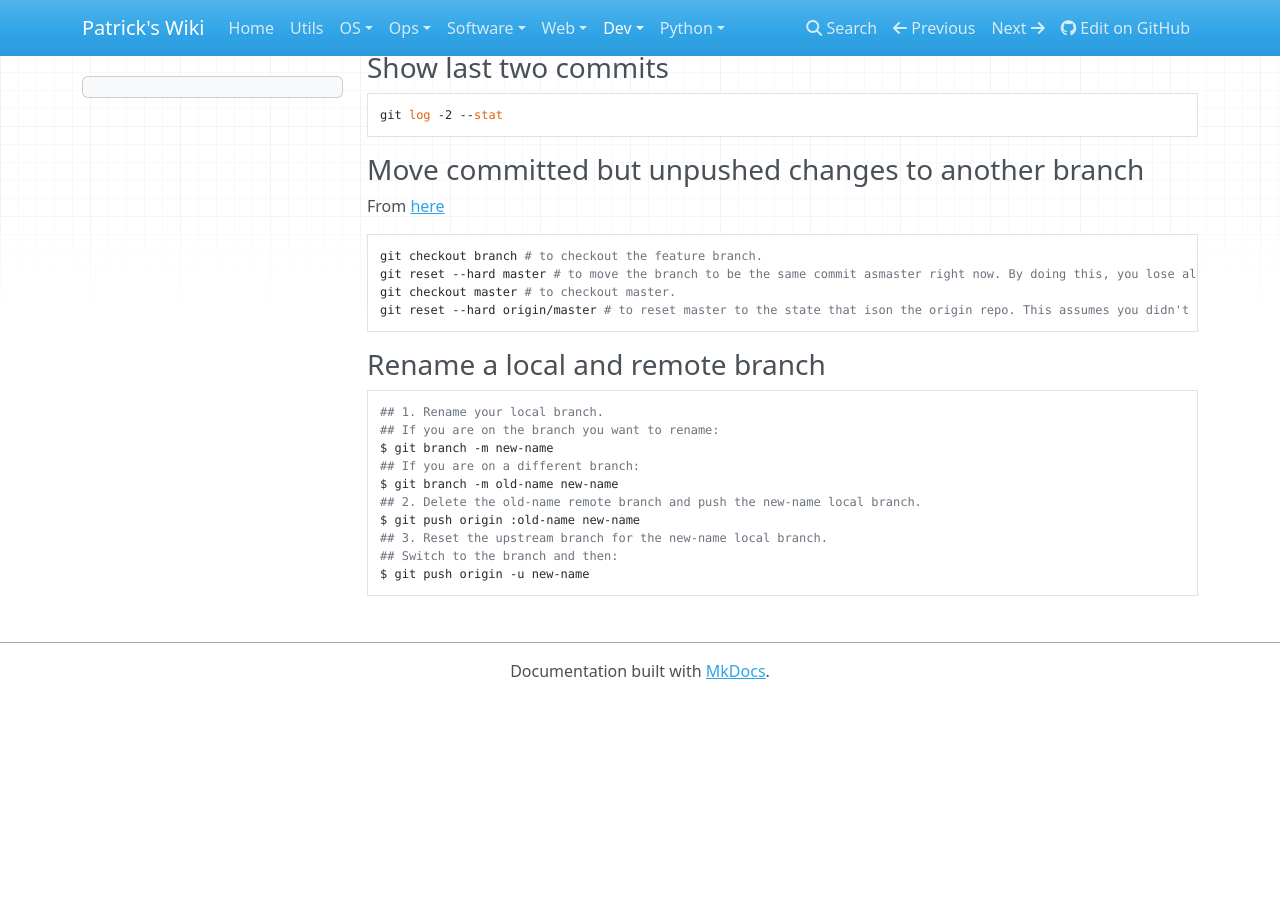
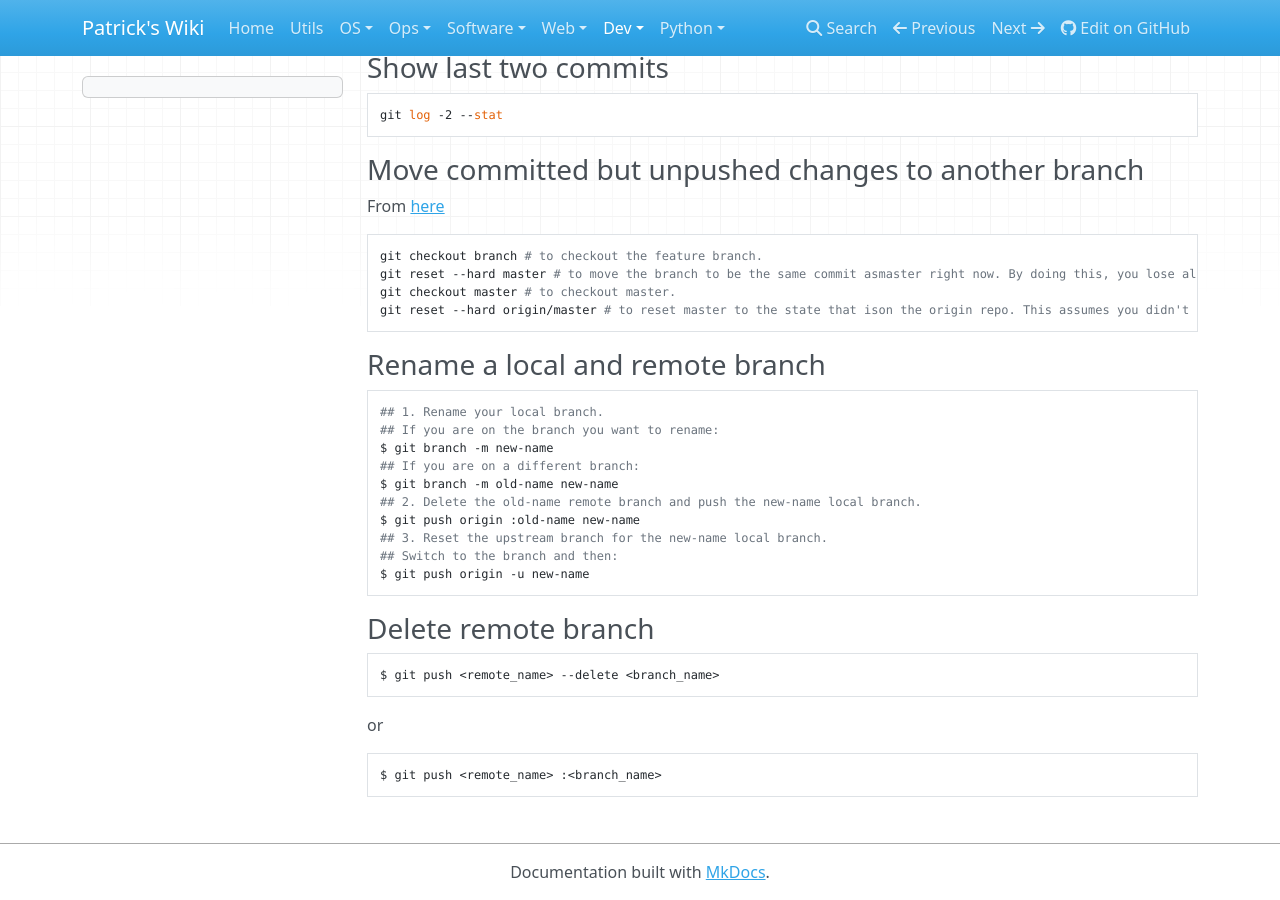
Before and after one commit to patsancu/wiki, an MkDocs documentation site: the page built from docs/dev/VCS/Git/Main.md, in a window 1280 px wide and 900 px high, scrolled down 5314 px. Built offline with MkDocs 1.6.1, drawn with Linux system fonts in a browser that asks for light colours; nearby versions of some CDN libraries; before the commit the page ends 6013 px from its top, so only the background shows below that.

Commit message:
git: delete branch

````diff
--- a/docs/dev/VCS/Git/Main.md
+++ b/docs/dev/VCS/Git/Main.md
@@ -280,3 +280,12 @@ $ git push origin :old-name new-name
 ## Switch to the branch and then:
 $ git push origin -u new-name
 ```
+
+### Delete remote branch
+```bash
+$ git push <remote_name> --delete <branch_name>
+```
+or
+```bash
+$ git push <remote_name> :<branch_name>
+```
````
